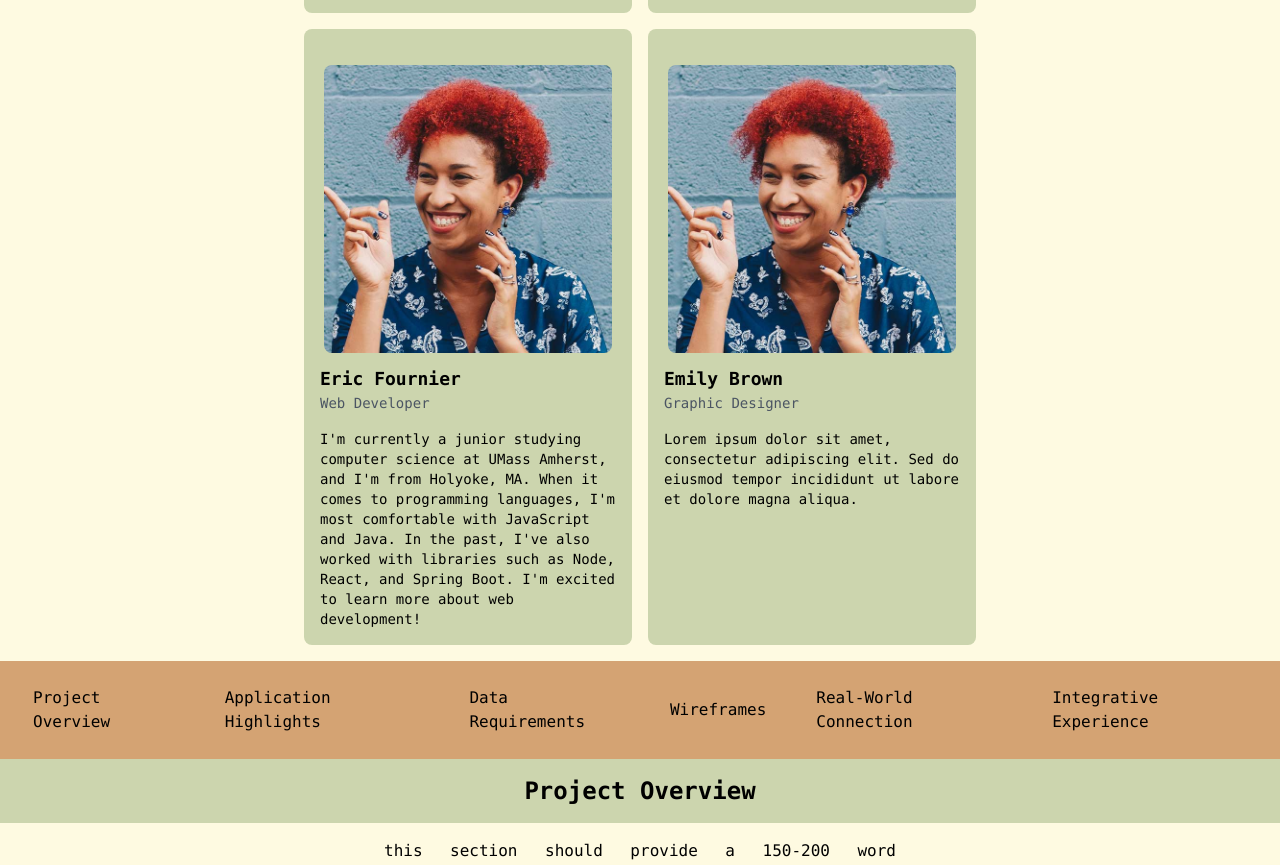
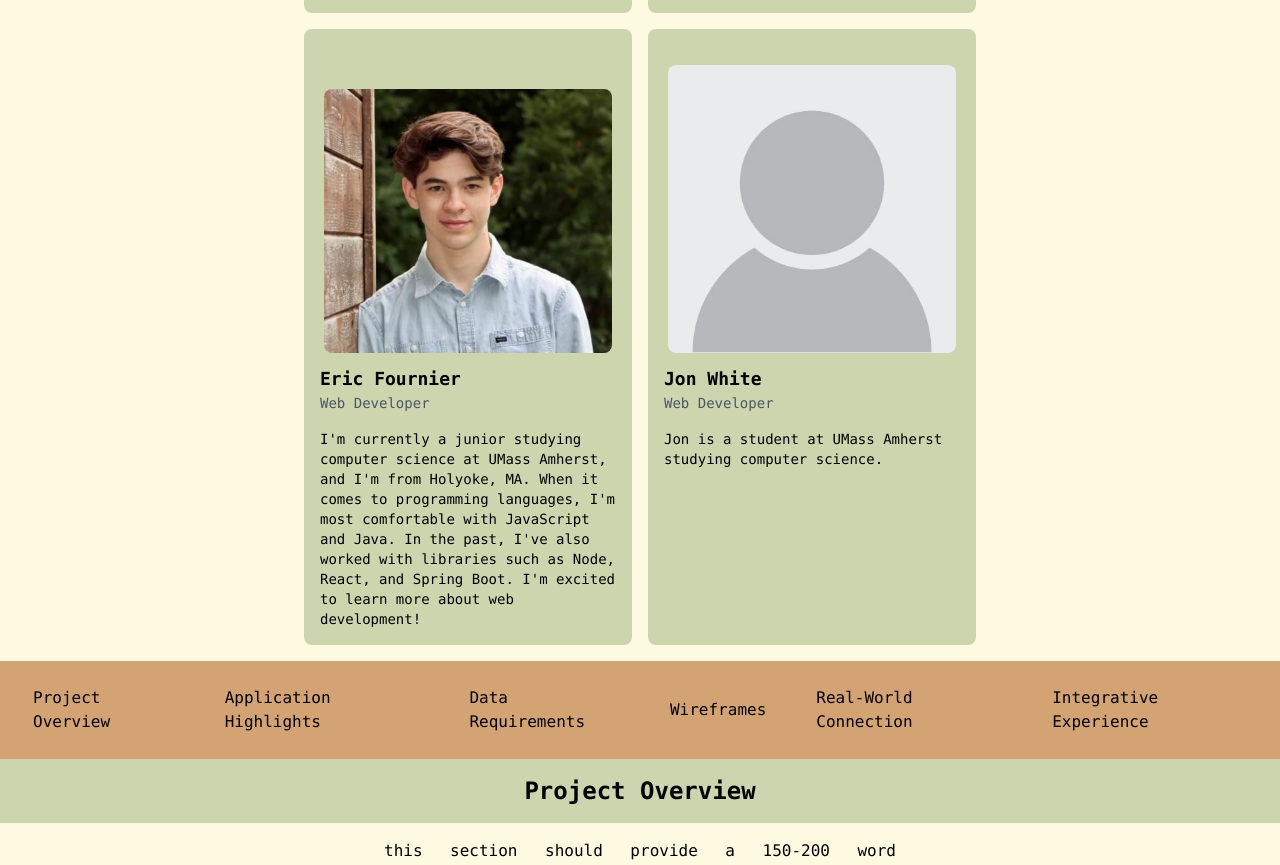
Before and after one commit to atharvakale343/CourseView, a website built with Vite: page frontend/src/docs/milestone-01/index.html in a window 1280 px wide. Shown: the part 863-1728 px from the top of the page. Built offline with nearby package versions, Linux system fonts and the light colour scheme.

Commit message:
edit Eric and Jon's profile

```diff
--- a/frontend/src/docs/milestone-01/index.html
+++ b/frontend/src/docs/milestone-01/index.html
@@ -98,7 +98,7 @@
             <div class="h-80 overflow-hidden p-1">
               <div class="flex h-full items-end justify-center">
                 <img
-                  src="./assets/profile.jpg"
+                  src="./assets/EricFournierProfile.png"
                   alt="Eric Fournier"
                   class="mb-2 w-full rounded-lg object-scale-down"
                 />
@@ -120,17 +120,16 @@
             <div class="h-80 overflow-hidden p-1">
               <div class="flex h-full items-end justify-center">
                 <img
-                  src="./assets/profile.jpg"
-                  alt="Emily Brown"
+                  src="./assets/EmptyProfile.jpg"
+                  alt="Jon White"
                   class="h-600 mb-2 w-full rounded-lg"
                 />
               </div>
             </div>
-            <h2 class="text-lg font-semibold">Emily Brown</h2>
-            <p class="mb-4 text-sm text-gray-600">Graphic Designer</p>
+            <h2 class="text-lg font-semibold">Jon White</h2>
+            <p class="mb-4 text-sm text-gray-600">Web Developer</p>
             <p class="text-sm">
-              Lorem ipsum dolor sit amet, consectetur adipiscing elit. Sed do
-              eiusmod tempor incididunt ut labore et dolore magna aliqua.
+              Jon is a student at UMass Amherst studying computer science.
             </p>
           </div>
         </div>
```
Also changed, not shown: frontend/src/docs/milestone-01/assets/EmptyProfile.jpg (added), frontend/src/docs/milestone-01/assets/EricFournierProfile.png (added), frontend/src/docs/milestone-01/assets/profile.jpg (deleted).
